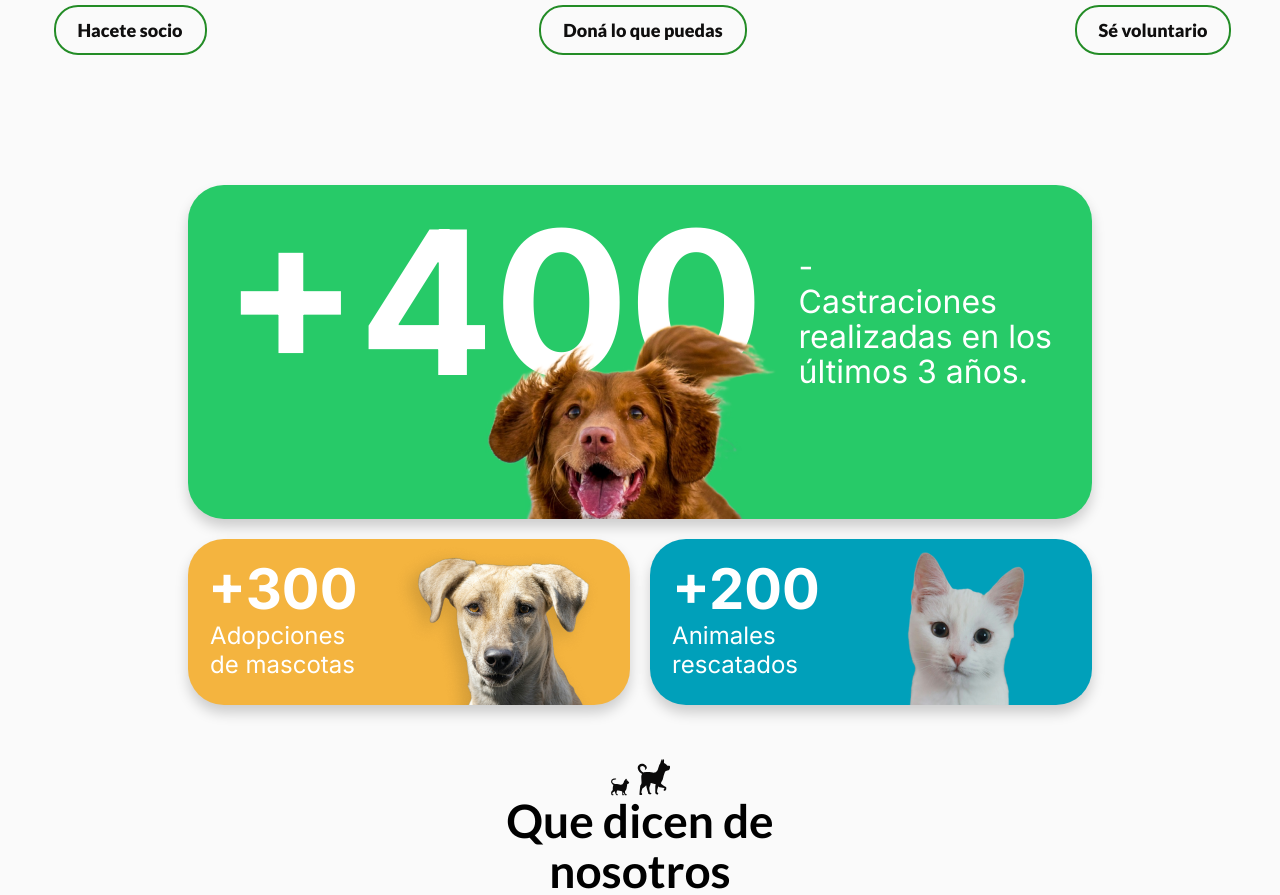
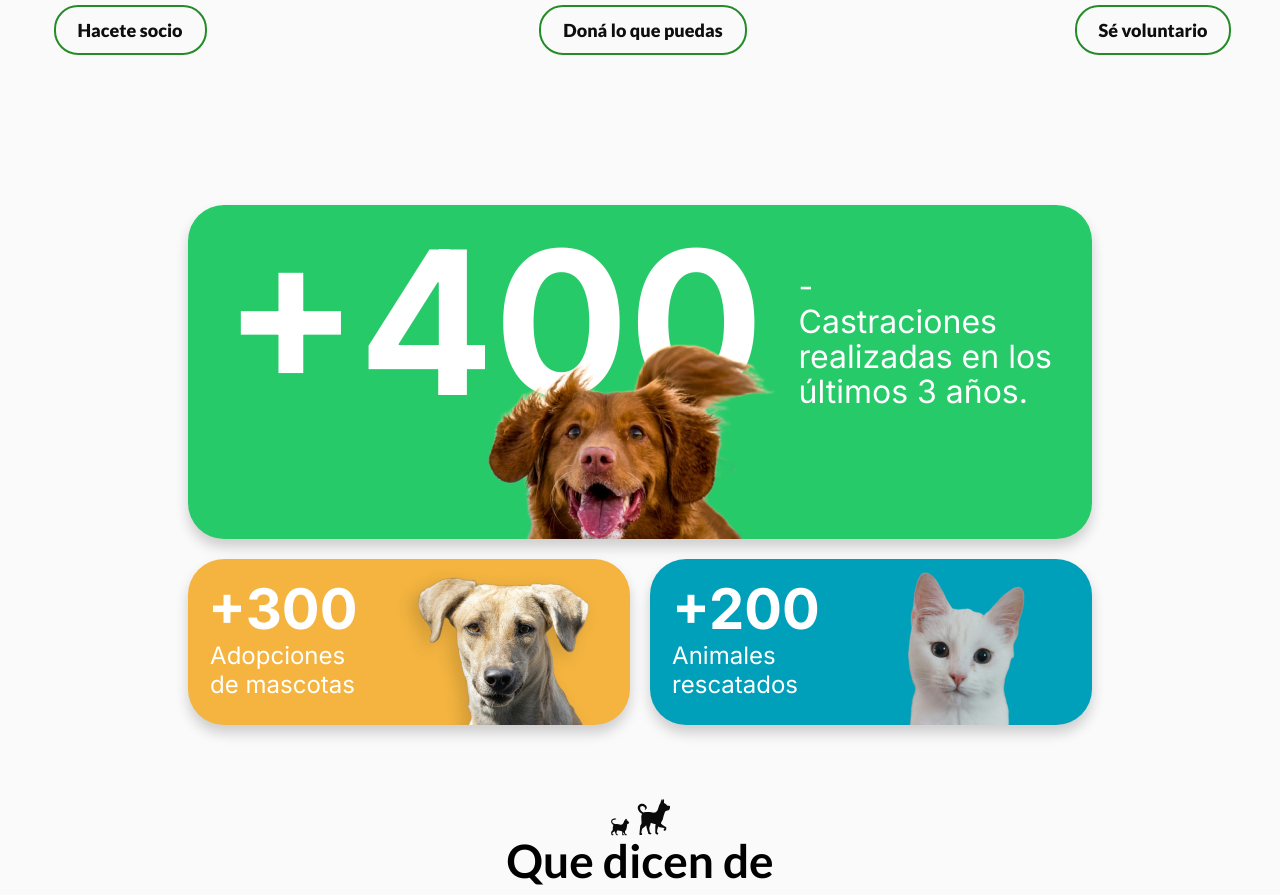
Before and after one commit to agucamejo/SOSAnimal, a React (Vite) app: page / in a window 1280 px wide. Shown: the part 3840-4735 px from the top of the page. Built offline with nearby package versions, Linux system fonts and the light colour scheme.

Commit message:
Fixing valores section

```diff
--- a/src/styles/components/_valores.scss
+++ b/src/styles/components/_valores.scss
@@ -28,7 +28,7 @@ $mobile-height-banner3: 127px;
     align-items: center;
     justify-content: center;
     flex-wrap: wrap;
-    margin: 40px 0;
+    margin: 60px 0;
 
     .banner {
         width: 100%;
@@ -75,7 +75,7 @@ $mobile-height-banner3: 127px;
             bottom: 0%;
         }
 
-        @media screen and (max-width: $tablet) {
+        @media screen and (max-width: $desktop) {
             height: $tablet-height-banner1;
             width: $tablet-width-banner1;
             background-position-y: 83px;
@@ -117,7 +117,7 @@ $mobile-height-banner3: 127px;
 
         }
 
-        @media screen and (max-width: $mobile) {
+        @media screen and (max-width: $tablet) {
             height: $mobile-height-banner1;
             width: $mobile-width-banner1;
             background-position-y: 68px;
@@ -167,12 +167,12 @@ $mobile-height-banner3: 127px;
         gap: 20px;
         display: flex;
 
-        @media screen and (max-width: $tablet) {
+        @media screen and (max-width: $desktop) {
             display: flex;
 
         }
 
-        @media screen and (max-width: $mobile) {
+        @media screen and (max-width: $tablet) {
             display: block;
 
         }
@@ -212,7 +212,7 @@ $mobile-height-banner3: 127px;
             transform: translateY(0%)
         }
 
-        @media screen and (max-width: $tablet) {
+        @media screen and (max-width: $desktop) {
             height: $tablet-height-banner2;
             width: $tablet-width-banner2;
             background-position-y: 0px;
@@ -244,7 +244,7 @@ $mobile-height-banner3: 127px;
 
         }
 
-        @media screen and (max-width: $mobile) {
+        @media screen and (max-width: $tablet) {
             height: $mobile-height-banner2;
             width: $mobile-width-banner2;
             margin-top: 30px;
@@ -289,7 +289,7 @@ $mobile-height-banner3: 127px;
             transform: translateY(0%)
         }
 
-        @media screen and (max-width: $tablet) {
+        @media screen and (max-width: $desktop) {
             height: $tablet-height-banner3;
             width: $tablet-width-banner3;
             background-position-y: 0px;
@@ -321,7 +321,7 @@ $mobile-height-banner3: 127px;
 
         }
 
-        @media screen and (max-width: $mobile) {
+        @media screen and (max-width: $tablet) {
             height: $mobile-height-banner3;
             width: $mobile-width-banner3;
 
```
